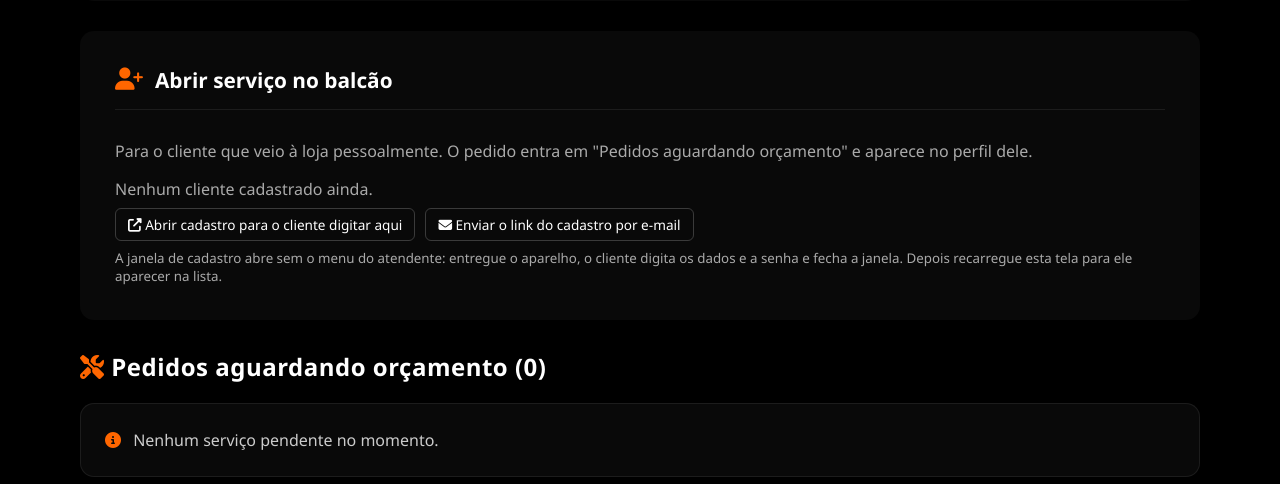
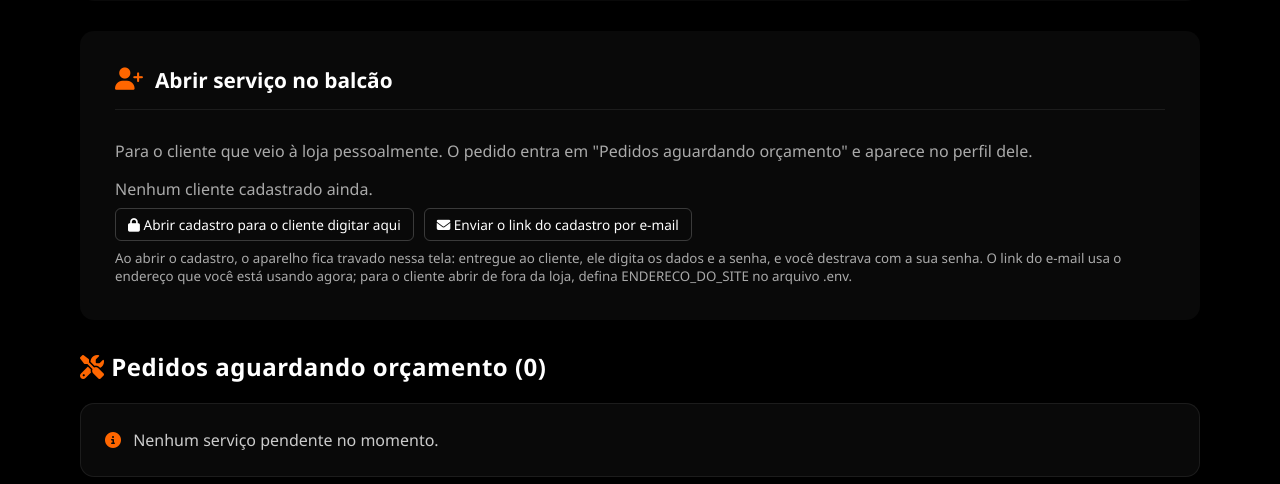
Before and after one commit to Migue1Correia/JB-Ferramentas, a Flask app: template flaskr/templates/painel_colaborador.html in a window 1280 px wide. Shown: the part 1186-1670 px from the top of the page. Run offline with Flask 3, Linux system fonts and the light colour scheme; the template is opened without the code that fills it, so the values that code supplies are empty; some libraries are stand-ins or nearby versions.

Commit message:
Balcão: cadastro trava o aparelho até o atendente destravar; endereço público para o link por e-mail

```diff
--- a/flaskr/main.py
+++ b/flaskr/main.py
@@ -116,6 +116,11 @@ def proteger_areas_restritas():
             return redirect(url_for('login'))
         session['perfil'] = perfil
 
+    # Cadastro no balcão: o aparelho está na mão do cliente, com a sessão do atendente aberta.
+    # Enquanto a trava estiver ligada só o cadastro funciona; o atendente destrava com a senha dele.
+    if session.get('balcao') and request.endpoint not in ('register', 'destravar_balcao', 'static'):
+        return redirect(url_for('register'))
+
     if request.path.startswith(('/colaborador', '/admin', '/apidocs', '/apispec', '/flasgger_static')):
         if not session.get('logged_in'):
             return redirect(url_for('login'))
@@ -481,6 +486,9 @@ def register():
       200:
         description: Status do cadastro.
     """
+    # Funcionário logado abrindo o cadastro = cadastro no balcão: liga a trava antes de entregar o aparelho
+    if pode_ver_painel():
+        session['balcao'] = True
     if request.method == "GET":
         return render_template('register.html')
     if request.method == "POST":
@@ -539,13 +547,44 @@ def register():
             return render_template('register.html', status=status)
 
         # Cadastro feito no balcão: quem digitou os dados e a senha foi o cliente, no aparelho do
-        # atendente (LGPD). Por isso a tela seguinte é neutra, sem dados de outros clientes;
-        # o atendente pega o aparelho de volta e o cliente já aparece na lista do balcão.
-        if pode_ver_painel():
+        # atendente (LGPD). A tela seguinte é neutra e a trava continua ligada até o atendente destravar.
+        if session.get('balcao'):
             return render_template('erro.html', icone="fa-circle-check", titulo="Cadastro concluído", sem_menu=True,
-                                   mensagem="Seus dados foram gravados. Feche esta janela e devolva o aparelho ao atendente.")
+                                   mensagem="Seus dados foram gravados. Devolva o aparelho ao atendente.")
         flash("Cadastro realizado com sucesso! Faça o seu login.", "success")
         return redirect(url_for('login'))
+
+
+@app.route('/balcao/destravar', methods=['POST'])
+def destravar_balcao():
+    """
+    Destravar o Balcão
+    Depois que o cliente termina o cadastro, o atendente digita a própria senha para voltar às telas dele.
+    ---
+    tags:
+      - Gestão / Colaborador
+    parameters:
+      - name: senha
+        in: formData
+        type: string
+    responses:
+      302:
+        description: Volta para a tela Serviços, ou para o cadastro se a senha estiver errada.
+    """
+    if not session.get('balcao'):
+        return redirect(url_for('ferramentas_page'))
+    usuario = session.get('user_name') or ''
+    chave = f"{usuario.lower()}|{request.remote_addr}"  # o mesmo contador de erros do login
+    if login_bloqueado(chave):
+        flash("Muitas tentativas. Aguarde 5 minutos e tente de novo.", "danger")
+    elif UserAccountModel.auth(usuario, request.form.get('senha') or ''):
+        TENTATIVAS_DE_LOGIN.pop(chave, None)
+        session.pop('balcao', None)
+        return redirect(url_for('painel_colaborador'))
+    else:
+        registrar_erro_de_login(chave)
+        flash("Senha do atendente incorreta.", "danger")
+    return redirect(url_for('register'))
 
 
 # === 8. LOGOUT ===
@@ -804,6 +843,9 @@ def painel_colaborador():
     servicos_pendentes = ColaboradorModel.get_servicos_pendentes()
     return render_template('painel_colaborador.html', servicos=servicos_pendentes,
                            clientes=PersonModel.listar_clientes(PERFIL_CLIENTE),
+                           # Endereço do cadastro que vai no e-mail para o cliente: o público, se estiver no .env
+                           endereco_do_cadastro=(os.getenv('ENDERECO_DO_SITE') or request.url_root).rstrip('/') + url_for('register'),
+                           site_publico=bool(os.getenv('ENDERECO_DO_SITE')),
                            estoques=[p for p in PecaModel.listar() if p["quantidade"]],  # só o que tem para usar
                            pecas_usadas=PecaModel.usadas_por_servico(),
                            diferencas=PecaModel.diferencas(),
--- a/flaskr/templates/erro.html
+++ b/flaskr/templates/erro.html
@@ -30,7 +30,8 @@
             </div>
             <p style="color: #cccccc; line-height: 1.6; margin-bottom: 24px;">{{ mensagem }}</p>
             {% if sem_menu %}
-            <button type="button" class="btn-save" onclick="window.close()"><i class="fas fa-xmark" aria-hidden="true"></i> Fechar esta janela</button>
+            {% include '_mensagens.html' %}
+            {% include '_destravar_balcao.html' %}
             {% else %}
             <a href="{{ url_for('ferramentas_page') }}" class="btn-save" style="display: inline-block; text-decoration: none;">
                 <i class="fas fa-home" aria-hidden="true"></i> Voltar para o início
--- a/flaskr/templates/painel_colaborador.html
+++ b/flaskr/templates/painel_colaborador.html
@@ -220,16 +220,15 @@
 {# Cliente sem cadastro: quem digita os dados e a senha é ele (LGPD). Duas saídas para o atendente. #}
             {% set cadastro_do_cliente %}
             <div style="display: flex; gap: 10px; flex-wrap: wrap; margin-top: 8px;">
-                <a href="{{ url_for('register') }}" target="cadastro_cliente" class="btn-remover" style="text-decoration: none; font-size: 0.85rem;"
-                   onclick="window.open(this.href, 'cadastro_cliente', 'width=520,height=860'); return false;">
-                    <i class="fas fa-up-right-from-square" aria-hidden="true"></i> Abrir cadastro para o cliente digitar aqui
+                <a href="{{ url_for('register') }}" class="btn-remover" style="text-decoration: none; font-size: 0.85rem;">
+                    <i class="fas fa-lock" aria-hidden="true"></i> Abrir cadastro para o cliente digitar aqui
                 </a>
-                <a href="mailto:?subject={{ 'Seu cadastro na JB Ferramentas'|urlencode }}&body={{ ('Olá! Para fazer o seu cadastro na JB Ferramentas, abra este endereço e preencha os seus dados: ' ~ url_for('register', _external=True))|urlencode }}"
+                <a href="mailto:?subject={{ 'Seu cadastro na JB Ferramentas'|urlencode }}&body={{ ('Olá! Para fazer o seu cadastro na JB Ferramentas, abra este endereço e preencha os seus dados: ' ~ endereco_do_cadastro)|urlencode }}"
                    class="btn-remover" style="text-decoration: none; font-size: 0.85rem;">
                     <i class="fas fa-envelope" aria-hidden="true"></i> Enviar o link do cadastro por e-mail
                 </a>
             </div>
-            <small style="display: block; color: #aaaaaa; margin-top: 8px;">A janela de cadastro abre sem o menu do atendente: entregue o aparelho, o cliente digita os dados e a senha e fecha a janela. Depois recarregue esta tela para ele aparecer na lista.</small>
+            <small style="display: block; color: #aaaaaa; margin-top: 8px;">Ao abrir o cadastro, o aparelho fica travado nessa tela: entregue ao cliente, ele digita os dados e a senha, e você destrava com a sua senha.{% if not site_publico %} O link do e-mail usa o endereço que você está usando agora; para o cliente abrir de fora da loja, defina ENDERECO_DO_SITE no arquivo .env.{% endif %}</small>
             {% endset %}
             {% if clientes %}
             <form method="POST" action="{{ url_for('abrir_servico_no_balcao') }}">
```
Also changed, not shown: flaskr/templates/_destravar_balcao.html (added, +10 -0 lines), flaskr/templates/register.html (+7 -3 lines), flaskr/tests/test_integracao.py (+24 -7 lines), 1 other file.
